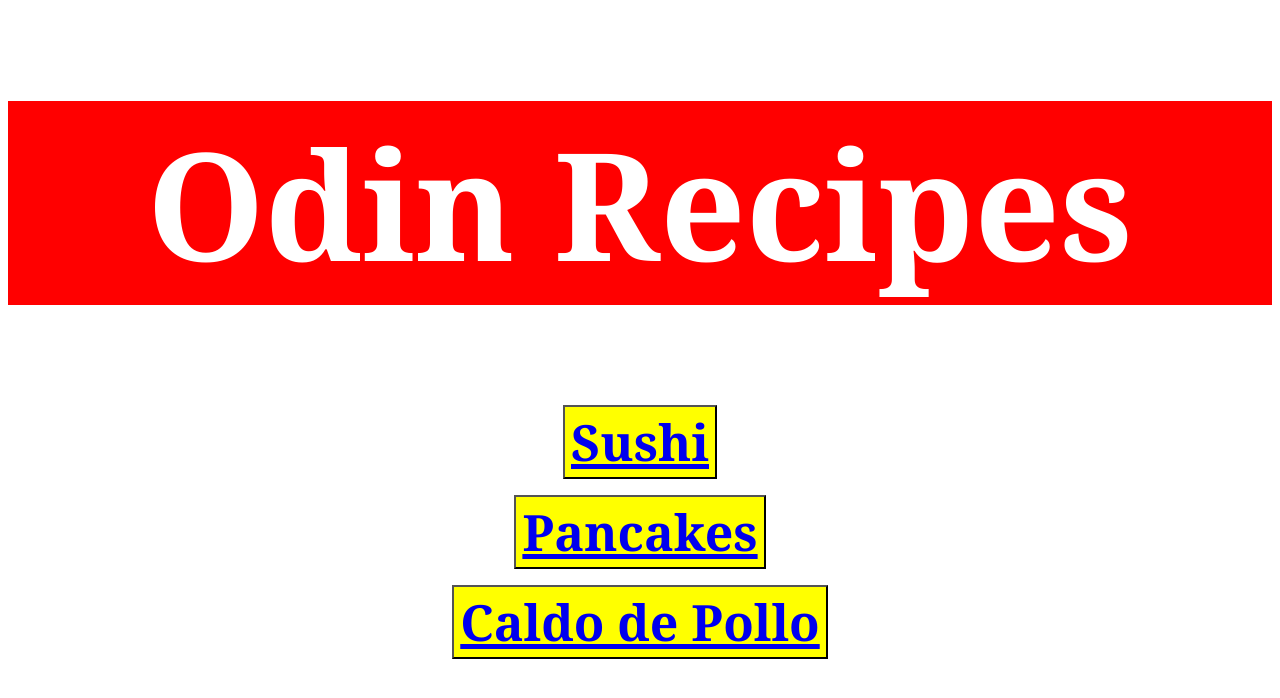
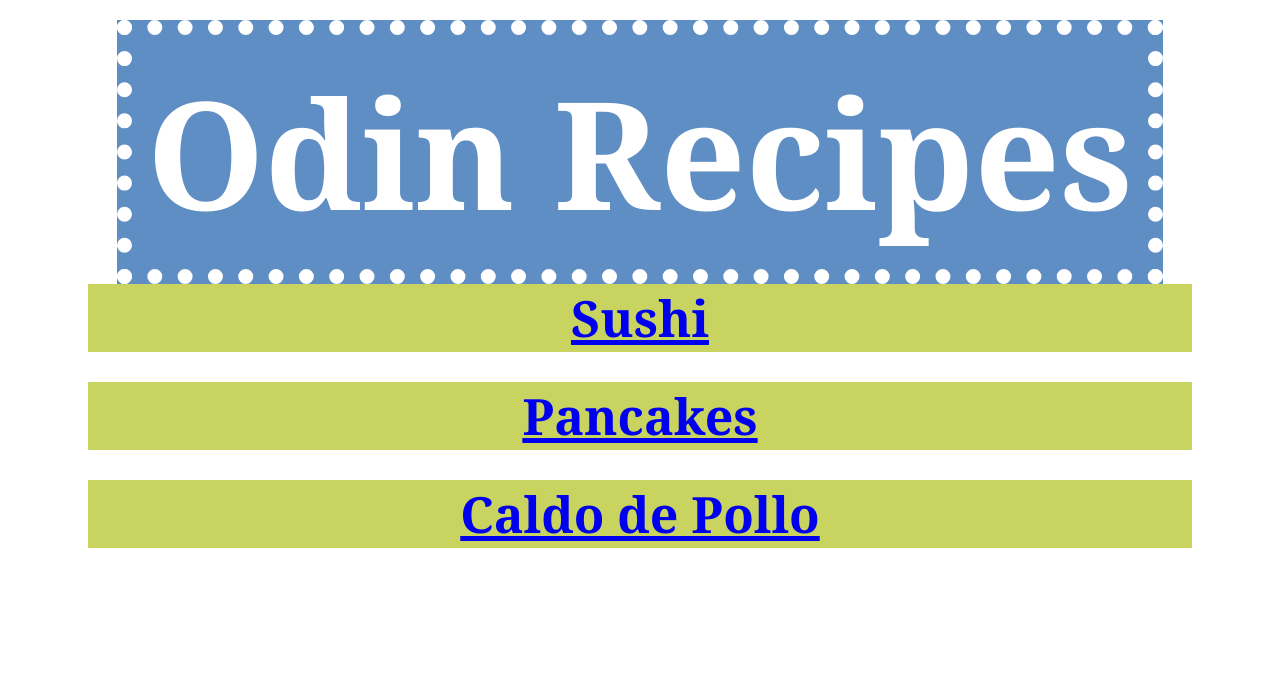
Before and after one commit to Maxxfarras/odin-recipes, a plain HTML site: page index.html in a window 1280 px wide. Drawn offline with Linux system fonts and the light colour scheme.

Commit message:
Add display
Tried to add display but failed miserably, maybe next time.

```diff
--- a/homepage-style.css
+++ b/homepage-style.css
@@ -3,15 +3,25 @@
     font-family: Georgia, 'Times New Roman', Times, serif;
 }
 
+.card {
+    margin: 25px;
+    padding: 25px;
+}
 
 h1 {
     font-size: 150px;
-    background-color: red;
+    background-color: rgb(95, 142, 196);
     color: white;
+    display: inline;
+    padding: 15px;
+    border-color: white;
+    border: 15px;
+    border-style: dotted;
 }
 
-button {
-    background-color: yellow;
+.button {
+    background-color: rgb(201, 212, 96);
     font-weight: 700;
     font-size: 50px;
+    margin: 30px;
 }
--- a/index.html
+++ b/index.html
@@ -7,12 +7,12 @@
 </head>
 
 <body>
-    <h1>Odin Recipes</h1>
-
-        <p><button><a href="recipes/sushi.html">Sushi</a></button></p>
-        <p><button><a href="recipes/pancakes.html">Pancakes</a></button></p>
-        <p><button><a href="recipes/caldo.html">Caldo de Pollo</a></button></p>
-
+    <div class="card">
+        <span><h1>Odin Recipes</h1></span>
+        <div class="button"><a href="recipes/sushi.html">Sushi</a></div>
+        <div class="button"><a href="recipes/pancakes.html">Pancakes</a></div>
+        <div class="button"><a href="recipes/caldo.html">Caldo de Pollo</a></div>
+    </div>
 </body>
 
 </html>
```
